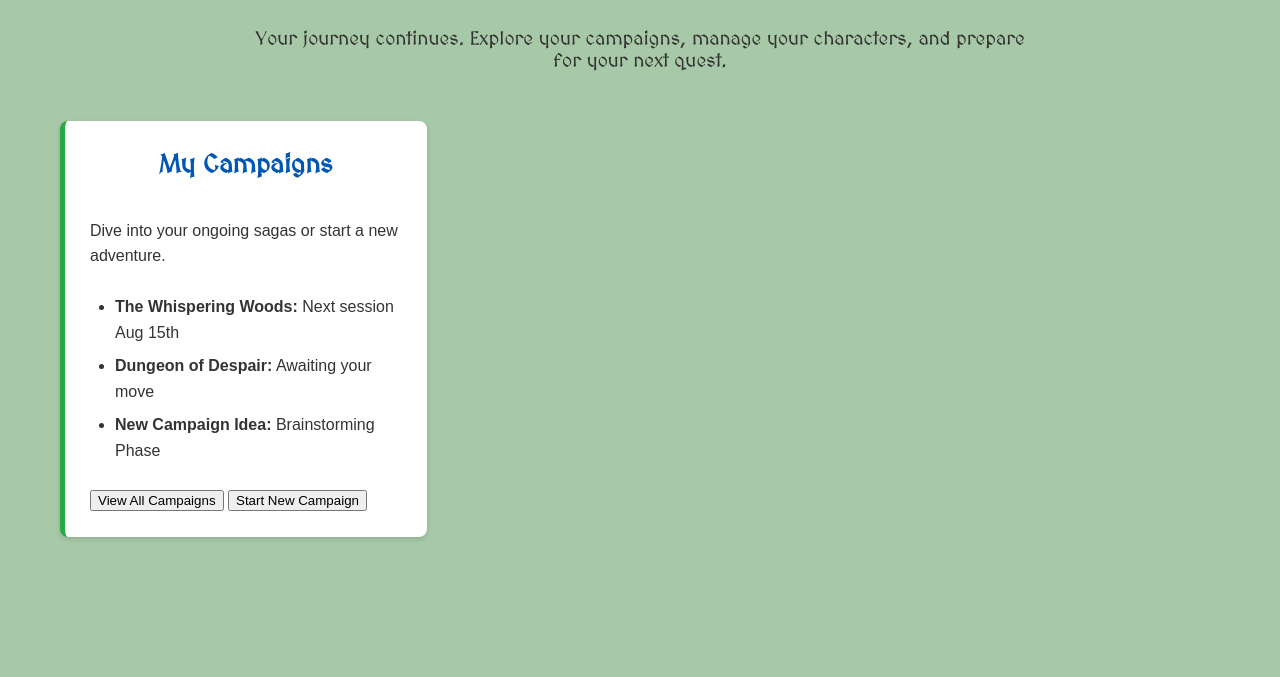
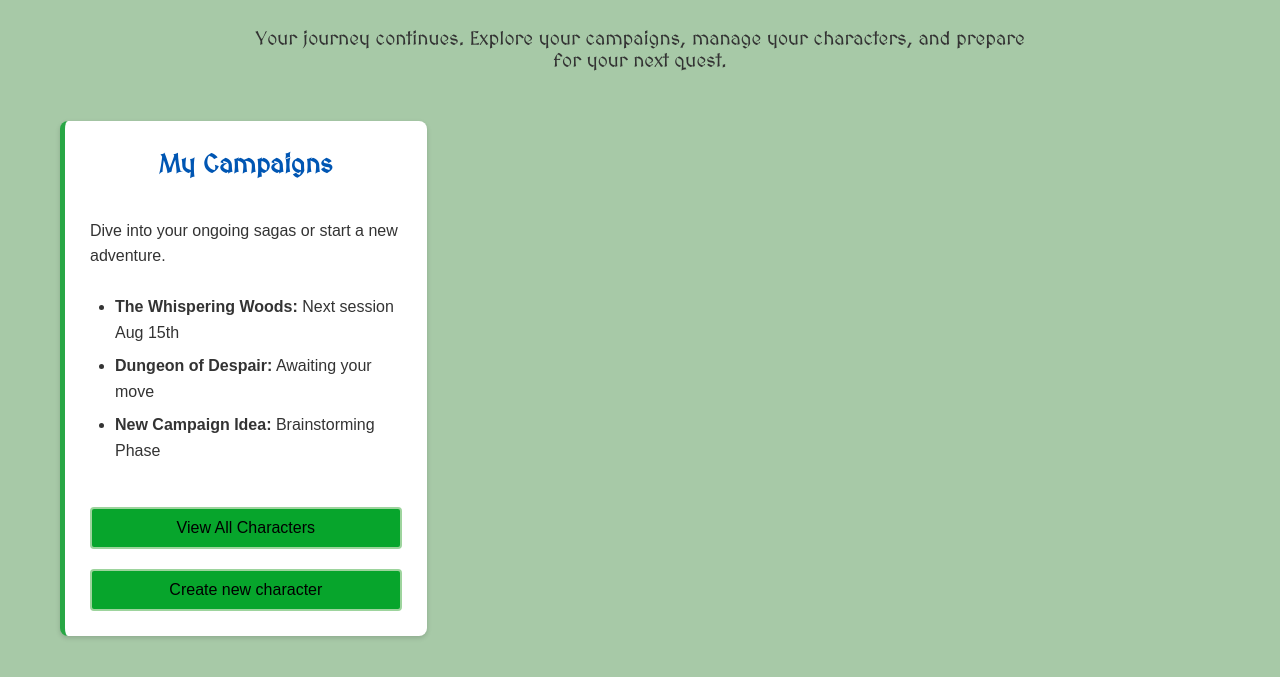
Before and after one commit to ruairi212/textbasedrp, a plain HTML site: page frontend/character.html in a window 1280 px wide. Shown: the part 217-894 px from the top of the page. Before the commit the page ends 834 px from the top, so only its background shows below. Drawn offline with Linux system fonts and the light colour scheme; some icons are missing; a web font is replaced by a local one.

Commit message:
added stories

```diff
--- a/frontend/character.html
+++ b/frontend/character.html
@@ -36,8 +36,8 @@
             <li><strong>New Campaign Idea:</strong> Brainstorming Phase</li>
           </ul>
           <div class="block-actions">
-            <button class="dashboard-btn">View All Campaigns</button>
-            <button class="dashboard-btn">Start New Campaign</button>
+            <button class="dashboard-btn">View All Characters</button>
+            <button class="dashboard-btn">Create new character</button>
           </div>
         </div>
     </main>
--- a/frontend/style.css
+++ b/frontend/style.css
@@ -401,3 +401,17 @@ h2{
     box-shadow: 0 5px #666;
     transform: translateY(4px);
 }
+
+/* Character Index and chats*/
+.dashboard-btn{
+    cursor: pointer;
+    background-color: #07a52c;
+    border: 2px solid #28a745;
+    border-radius: 4px;
+    border-color: #9dd49d;
+    display: block;
+    font-size: 16px;
+    padding: 10px;
+    margin-top: 20px;
+    width: 100%;
+}
```
Also changed, not shown: frontend/index.html (+1 -1 lines), frontend/stories.html (added, +12 -0 lines).
